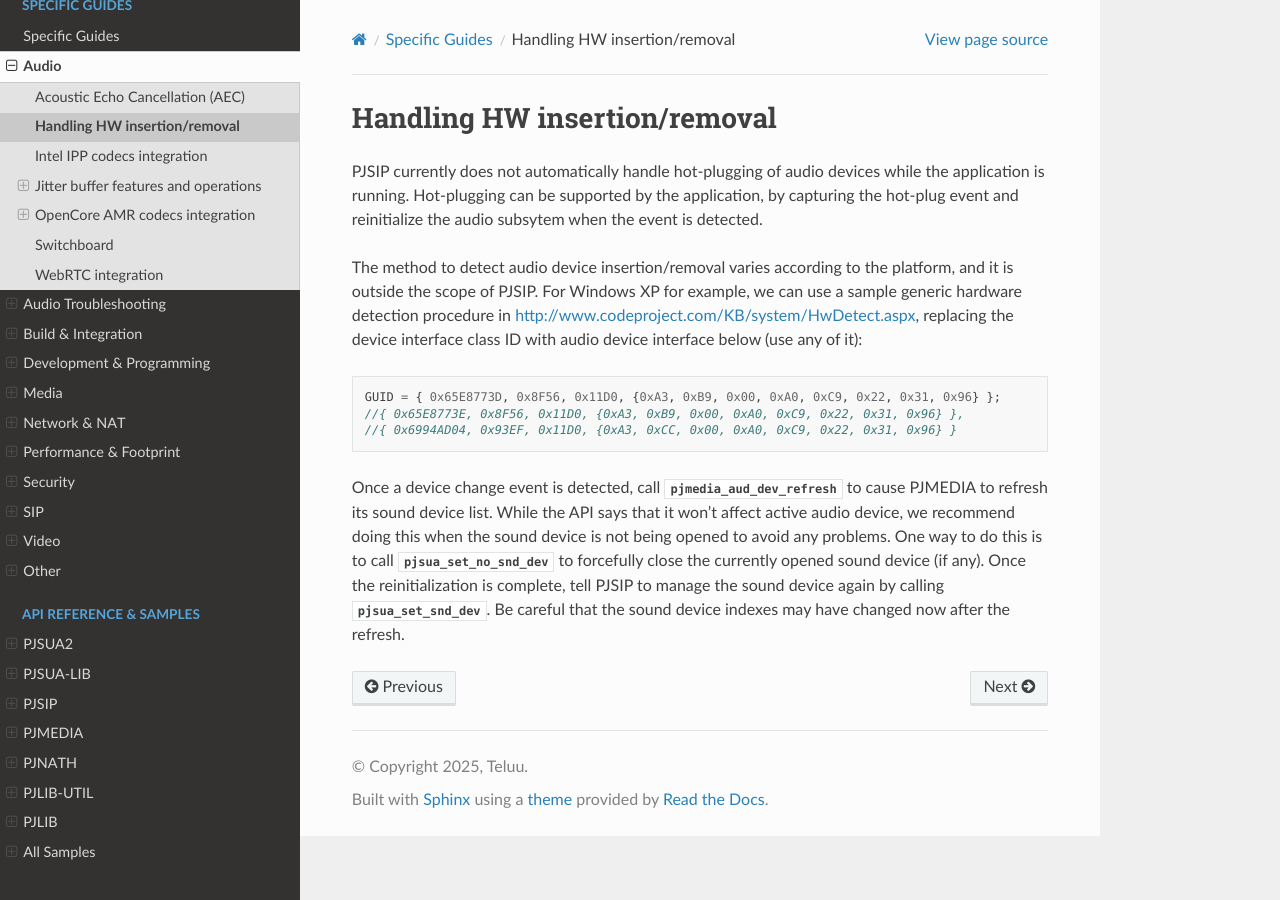
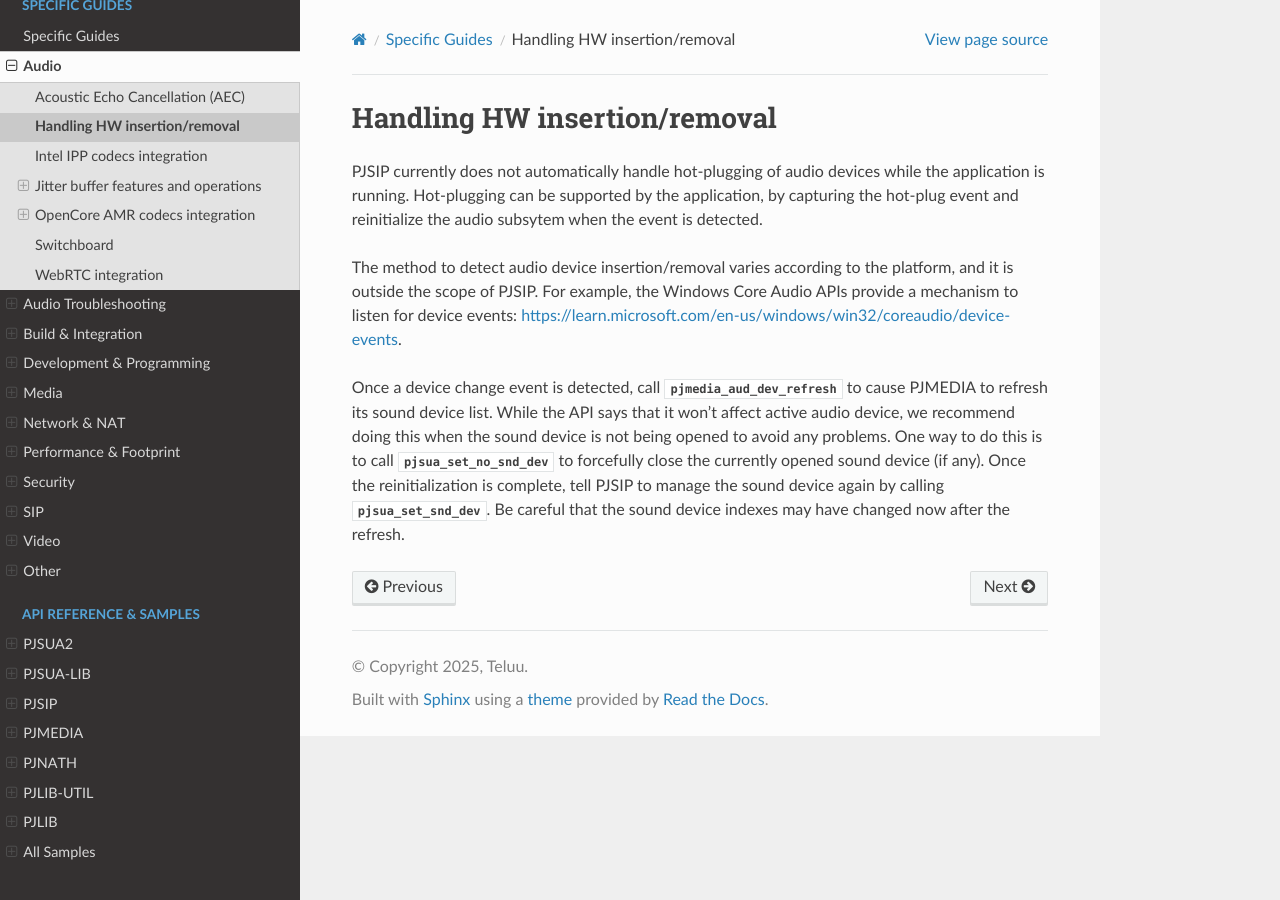
Before and after one commit to pjsip/pjproject_docs, a Sphinx documentation site: the page built from docs/source/specific-guides/audio/handling_hw_change.rst, in a window 1280 px wide. Built offline with Sphinx 7.4.7 and the Read the Docs theme 3.1.0, drawn with Linux system fonts in a browser that asks for light colours; the version number could not be read and is left out.

Commit message:
Fix broken link in audio device change handling
Updated audio device detection information for Windows, replacing outdated references with current Core Audio APIs documentation.

```diff
--- a/docs/source/specific-guides/audio/handling_hw_change.rst
+++ b/docs/source/specific-guides/audio/handling_hw_change.rst
@@ -6,16 +6,9 @@ by capturing the hot-plug event and reinitialize the audio subsytem when the eve
 is detected.
 
 The method to detect audio device insertion/removal varies according to the platform,
-and it is outside the scope of PJSIP. For Windows XP for example, we can use a sample
-generic hardware detection procedure in http://www.codeproject.com/KB/system/HwDetect.aspx,
-replacing the device interface class ID with audio device interface below (use any of it):
-
-.. code-block:: c
-
-    GUID = { 0x65E8773D, 0x8F56, 0x11D0, {0xA3, 0xB9, 0x00, 0xA0, 0xC9, 0x22, 0x31, 0x96} };
-    //{ 0x65E8773E, 0x8F56, 0x11D0, {0xA3, 0xB9, 0x00, 0xA0, 0xC9, 0x22, 0x31, 0x96} },
-    //{ 0x6994AD04, 0x93EF, 0x11D0, {0xA3, 0xCC, 0x00, 0xA0, 0xC9, 0x22, 0x31, 0x96} }
-
+and it is outside the scope of PJSIP. For example, the Windows Core Audio APIs provide
+a mechanism to listen for device events:
+https://learn.microsoft.com/en-us/windows/win32/coreaudio/device-events.
 
 Once a device change event is detected, call :cpp:any:`pjmedia_aud_dev_refresh()` to cause
 PJMEDIA to refresh its sound device list. While the API says that it won't affect active
```
